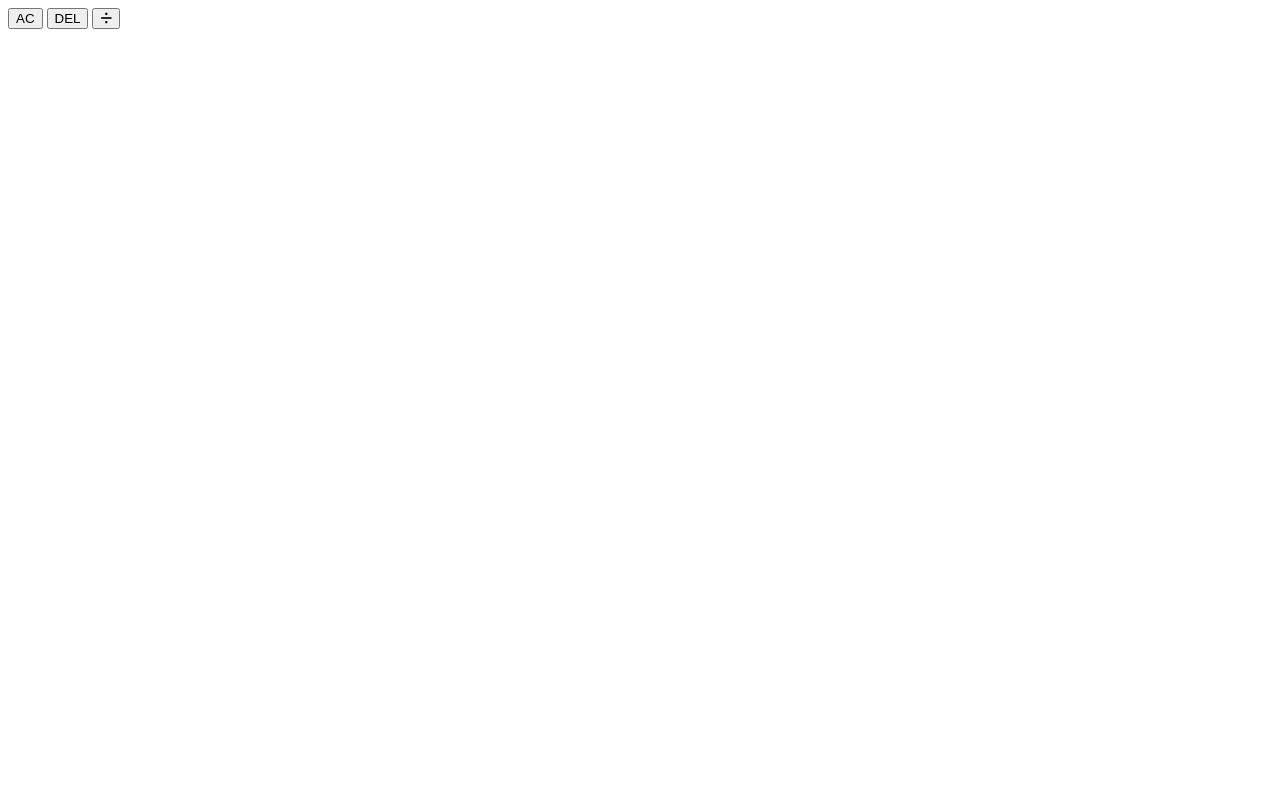
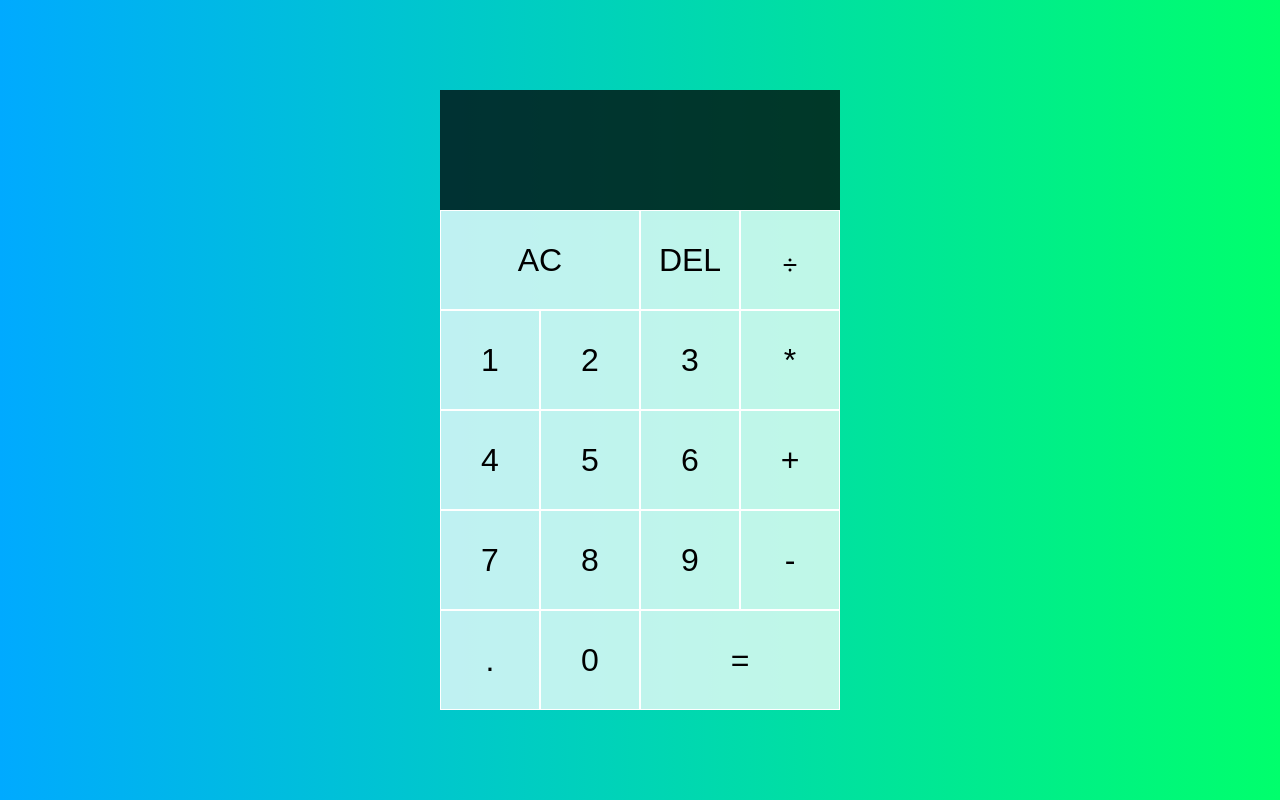
Before and after one commit to tabishismail/calculator, a plain HTML site: page index.html in a window 1280 px wide. Drawn offline with Linux system fonts and the light colour scheme.

Commit message:
Styling done

```diff
--- a/index.html
+++ b/index.html
@@ -1,13 +1,14 @@
 <!DOCTYPE html>
 <html lang="en">
+
 <head>
     <meta charset="UTF-8">
     <meta http-equiv="X-UA-Compatible" content="IE=edge">
     <meta name="viewport" content="width=device-width, initial-scale=1.0">
     <title>Calculator</title>
     <link rel="stylesheet" href="style.css">
-    <link rel="stylesheet" href="path/to/font-awesome/css/font-awesome.min.css">
 </head>
+
 <body>
     <div class="calculator-grid">
         <div class="output-screen">
@@ -15,8 +16,23 @@
             <div class="current-screen"></div>
         </div>
         <button class="two-span">AC</button>
-        <button class="two-span">DEL</button>
-        <button class="two-span"><i class="fas fa-divide"></i></button>
+        <button>DEL</button>
+        <button><i class="fas fa-divide"></i></button>
+        <button>1</button>
+        <button>2</button>
+        <button>3</button>
+        <button>*</button>
+        <button>4</button>
+        <button>5</button>
+        <button>6</button>
+        <button>+</button>
+        <button>7</button>
+        <button>8</button>
+        <button>9</button>
+        <button>-</button>
+        <button>.</button>
+        <button>0</button>
+        <button class="two-span">=</button>
 
     </div>
 
@@ -24,7 +40,8 @@
 
 
 
-
+    <script src="https://kit.fontawesome.com/d5e5a57608.js" crossorigin="anonymous"></script>
     <script src="app.js"></script>
 </body>
+
 </html>
--- a/style.css
+++ b/style.css
@@ -0,0 +1,59 @@
+*, *::before, *::after {
+    box-sizing: border-box;
+  }
+
+  body {
+    padding: 0;
+    margin: 0;
+    background: linear-gradient(to right, #00AAFF, #00FF6C);
+  }
+
+  .calculator-grid {
+    display: grid;
+    justify-content: center;
+    align-content: center;
+    min-height: 100vh;
+    grid-template-columns: repeat(4, 100px);
+    grid-template-rows: minmax(120px, auto) repeat(5, 100px);
+  }
+
+  .calculator-grid > button {
+    cursor: pointer;
+    font-size: 2rem;
+    border: 1px solid white;
+    outline: none;
+    background-color: rgba(255, 255, 255, .75);
+  }
+
+  .calculator-grid > button:hover {
+    background-color: rgba(255, 255, 255, .9);
+  }
+  i{
+      font-size: medium;
+  }
+
+  .two-span {
+    grid-column: span 2;
+  }
+
+  .output-screen {
+    grid-column: 1 / -1;
+    background-color: rgba(0, 0, 0, .75);
+    display: flex;
+    align-items: flex-end;
+    justify-content: space-around;
+    flex-direction: column;
+    padding: 10px;
+    word-wrap: break-word;
+    word-break: break-all;
+  }
+
+ .previous-screen {
+    color: rgba(255, 255, 255, .75);
+    font-size: 1.5rem;
+  }
+
+ .current-screen {
+    color: white;
+    font-size: 2.5rem;
+  }
```
